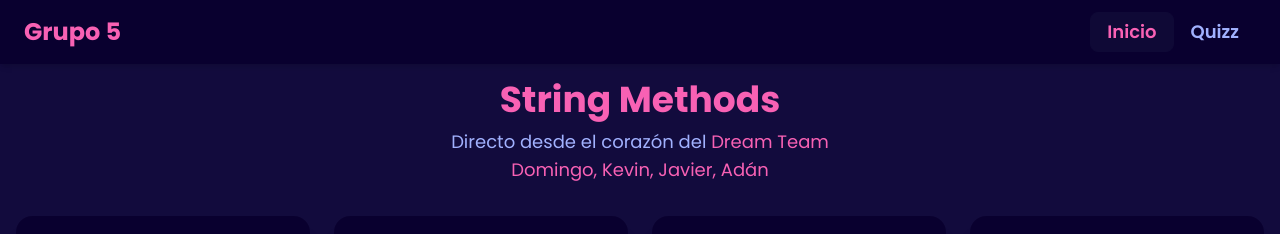
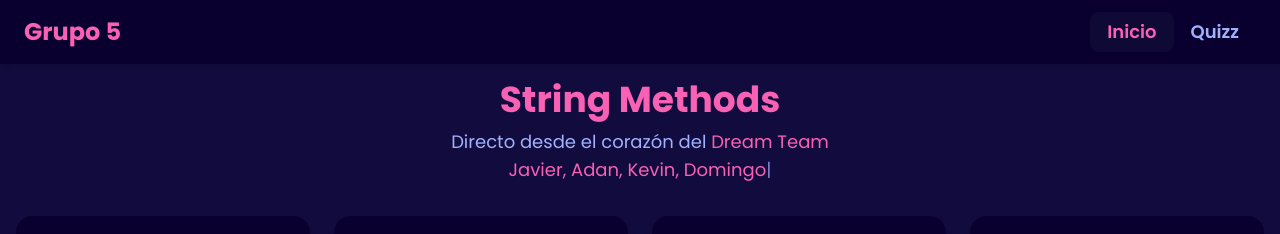
Before and after one commit to ClaseString/Strings-Task, a React (Vite) app: page / in a window 1280 px wide. Shown: the top 234 px of the page. Built offline with nearby package versions, Linux system fonts and the light colour scheme.

Commit message:
feat: add Quizizz iframe and typing effect for group names

```diff
--- a/src/data/names.js
+++ b/src/data/names.js
@@ -2,5 +2,5 @@ export const groupNames = [
     "Domingo",
     "Kevin",
     "Javier",
-    "Adán",
-]
+    "Adan",
+  ];
--- a/src/pages/Home.jsx
+++ b/src/pages/Home.jsx
@@ -1,8 +1,8 @@
+import { useState, useEffect, useMemo } from 'react';
 import Modal from '../components/Modal';
 import StringCard from '../components/StringCard';
 import stringsMethods from '../data/methods.json';
 import { groupNames } from '../data/names';
-import { useState } from 'react';
 
 const Home = () => {
   const [isModalOpen, setIsModalOpen] = useState(false);
@@ -17,29 +17,46 @@ const Home = () => {
     setIsModalOpen(false);
   };
 
-  const randomizedGroupNames = (
-    <p className='text-base-content text-opacity-80 text-lg'>
-      <span className='text-primary'>
-        {[...groupNames].sort(() => 0.5 - Math.random()).join(', ')}
-      </span>
-    </p>
-  );
+  // 🔀 Mezclar nombres una sola vez
+  const shuffledNames = useMemo(() => {
+    return [...groupNames].sort(() => 0.5 - Math.random());
+  }, []);
+
+  const fullText = shuffledNames.join(', ');
+  const [displayedText, setDisplayedText] = useState('');
+  const [currentIndex, setCurrentIndex] = useState(0);
+
+  useEffect(() => {
+    const interval = setInterval(() => {
+      setDisplayedText((prev) => prev + fullText[currentIndex]);
+      setCurrentIndex((prev) => prev + 1);
+    }, 60); // velocidad de escritura (ms por letra)
+
+    if (currentIndex >= fullText.length) {
+      clearInterval(interval);
+    }
+
+    return () => clearInterval(interval);
+  }, [currentIndex, fullText]);
 
   return (
-    <div className='min-h-screen'>
-      <div className='container mx-auto p-4'>
-        <div className='text-center mb-8'>
-          <h1 className='text-4xl font-bold text-primary mb-2'>
+    <div className="min-h-screen">
+      <div className="container mx-auto p-4">
+        <div className="text-center mb-8">
+          <h1 className="text-4xl font-bold text-primary mb-2">
             String Methods
           </h1>
-          <p className='text-base-content text-opacity-70 text-lg'>
+          <p className="text-base-content text-opacity-70 text-lg">
             Directo desde el corazón del
-            <span className='text-primary'> Dream Team </span>
+            <span className="text-primary"> Dream Team </span>
           </p>
-          {randomizedGroupNames}
+          <p className="text-base-content text-opacity-80 text-lg">
+            <span className="text-primary">{displayedText}</span>
+            <span className="animate-pulse">|</span>
+          </p>
         </div>
 
-        <div className='grid grid-cols-1 md:grid-cols-2 lg:grid-cols-4 gap-6'>
+        <div className="grid grid-cols-1 md:grid-cols-2 lg:grid-cols-4 gap-6">
           {stringsMethods.map((stringMethod) => (
             <StringCard
               key={stringMethod.title}
```
